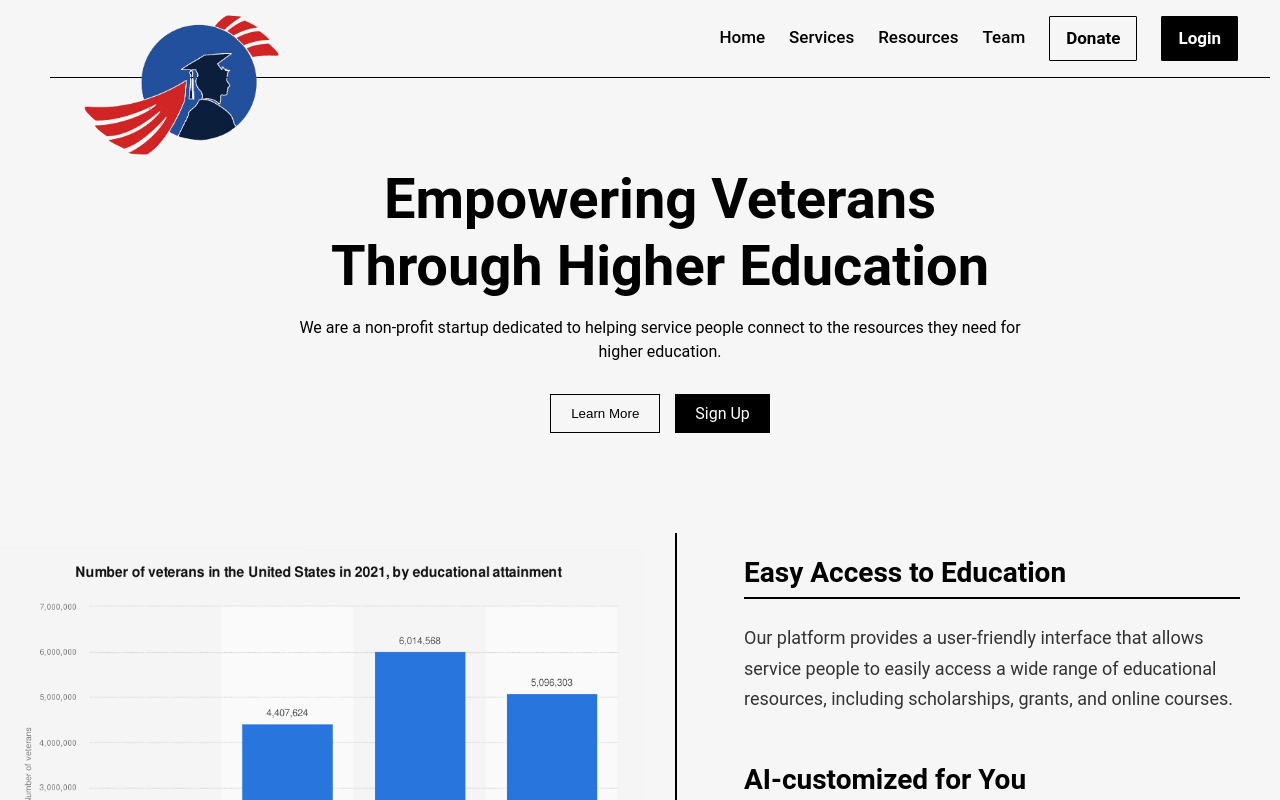
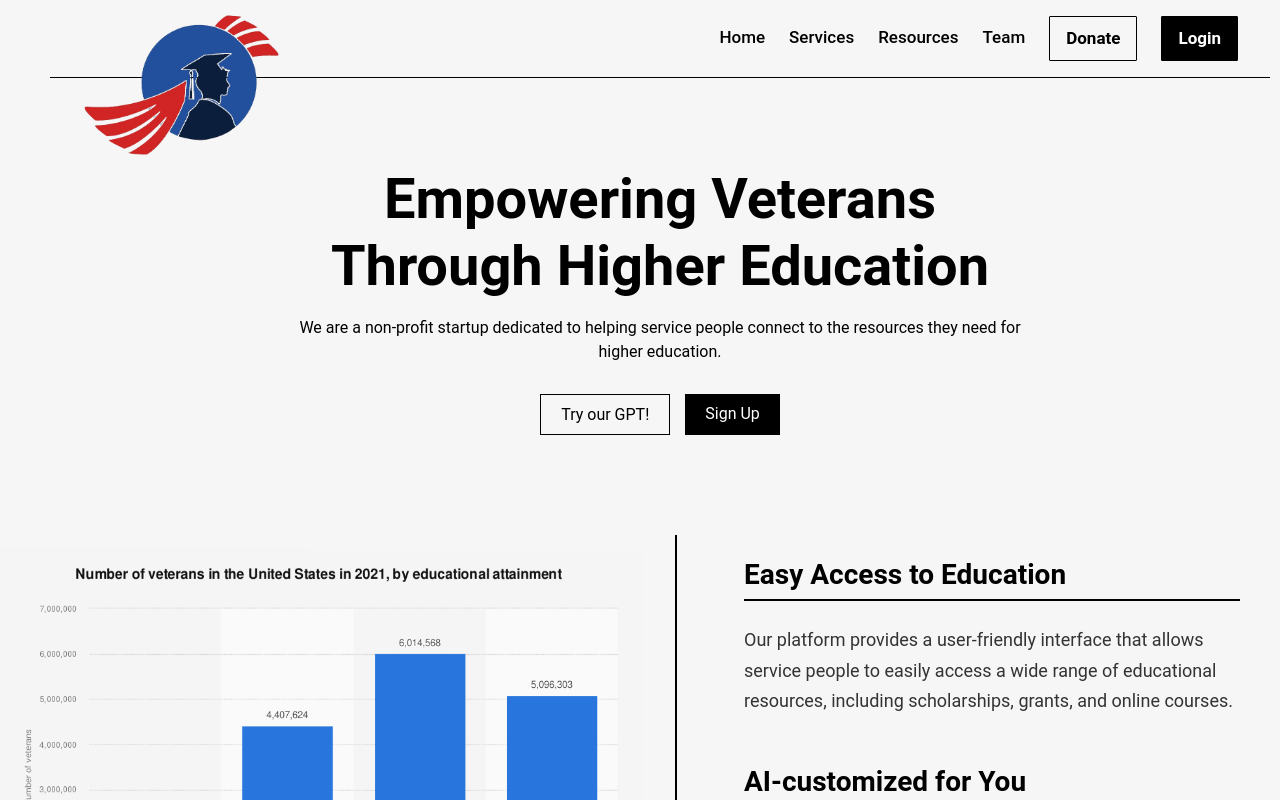
Before and after one commit to Chen-Steve/MENN-stack-dynamic-webapp, a Next.js app: page / in a window 1280 px wide. Built offline with nearby package versions, Linux system fonts and the light colour scheme.

Commit message:
added gpt link

```diff
--- a/src/components/Header.tsx
+++ b/src/components/Header.tsx
@@ -18,7 +18,7 @@ const Header: React.FC = () => {
             </p>
             {/*We provide a platform for veterans to connect with mentors, find scholarships, and learn about the college application process.*/}
             <div className={styles.actionSection}>
-              <button className={styles.learnMoreBtn}>Learn More</button>
+              <Link href="/https://chat.openai.com/g/g-z9E31ofob-scholarship-finder-for-servicemen"className={styles.learnMoreBtn} target="_blank" rel="noopener noreferrer">Try our GPT!</Link>
               <Link href="/signup" className={styles.signUpBtn}>Sign Up</Link>
             </div>
           </div>
```
